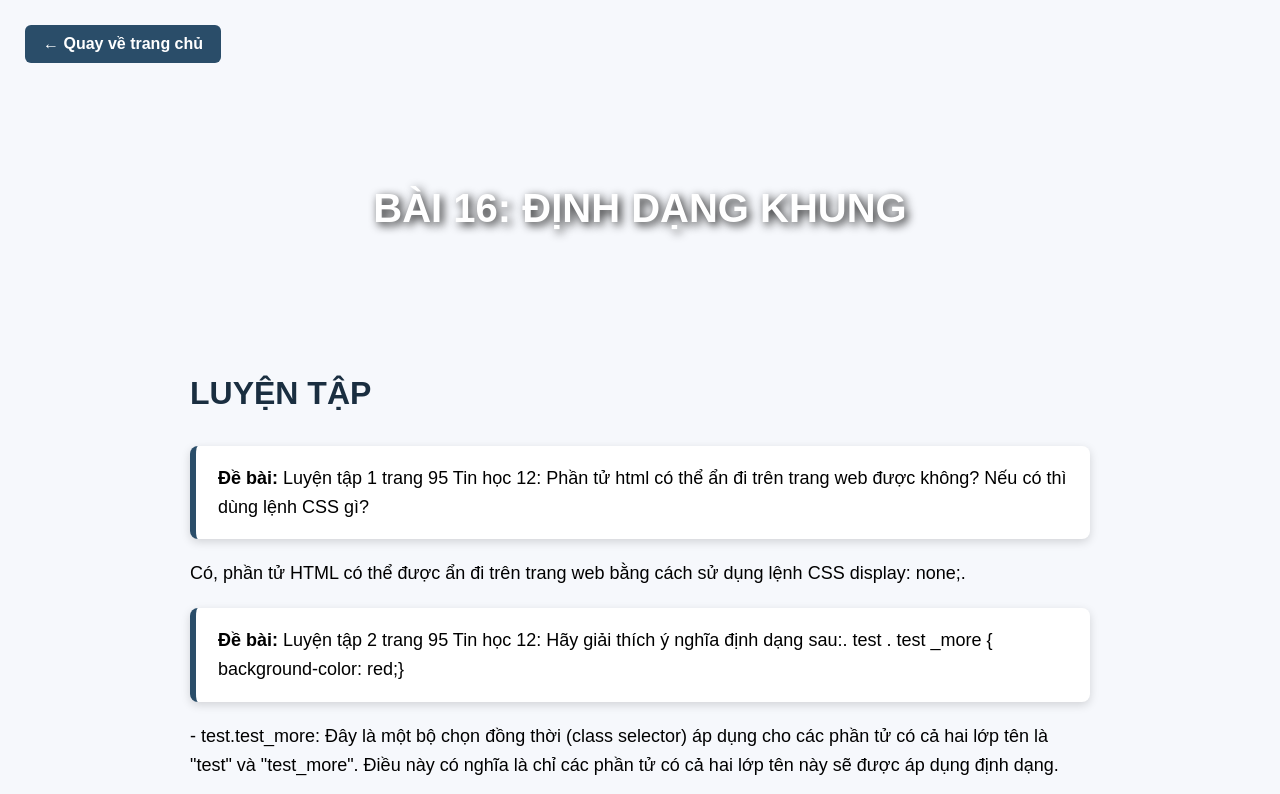
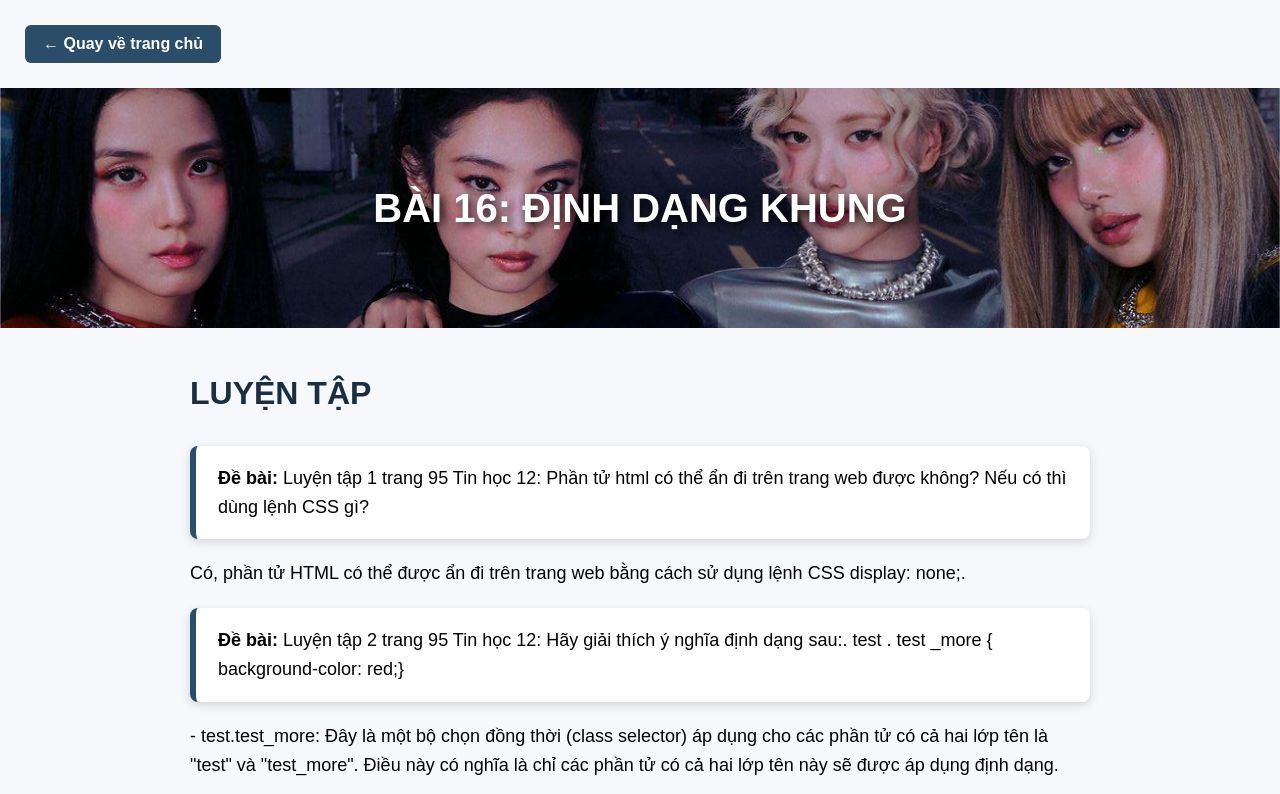
Before and after one commit to nhungo2210028-hash/bai16, a plain HTML site: page index.html in a window 1280 px wide. Shown: the top 794 px of the page. Drawn offline with Linux system fonts and the light colour scheme.

Commit message:
Update index.html

```diff
--- a/index.html
+++ b/index.html
@@ -16,7 +16,7 @@
     .banner {
         width: 100%;
         height: 240px;
-        background: url('bai16.jpg') center/cover no-repeat;
+        background: url('16.jpg') center/cover no-repeat;
         display: flex;
         align-items: center;
         justify-content: center;
```
